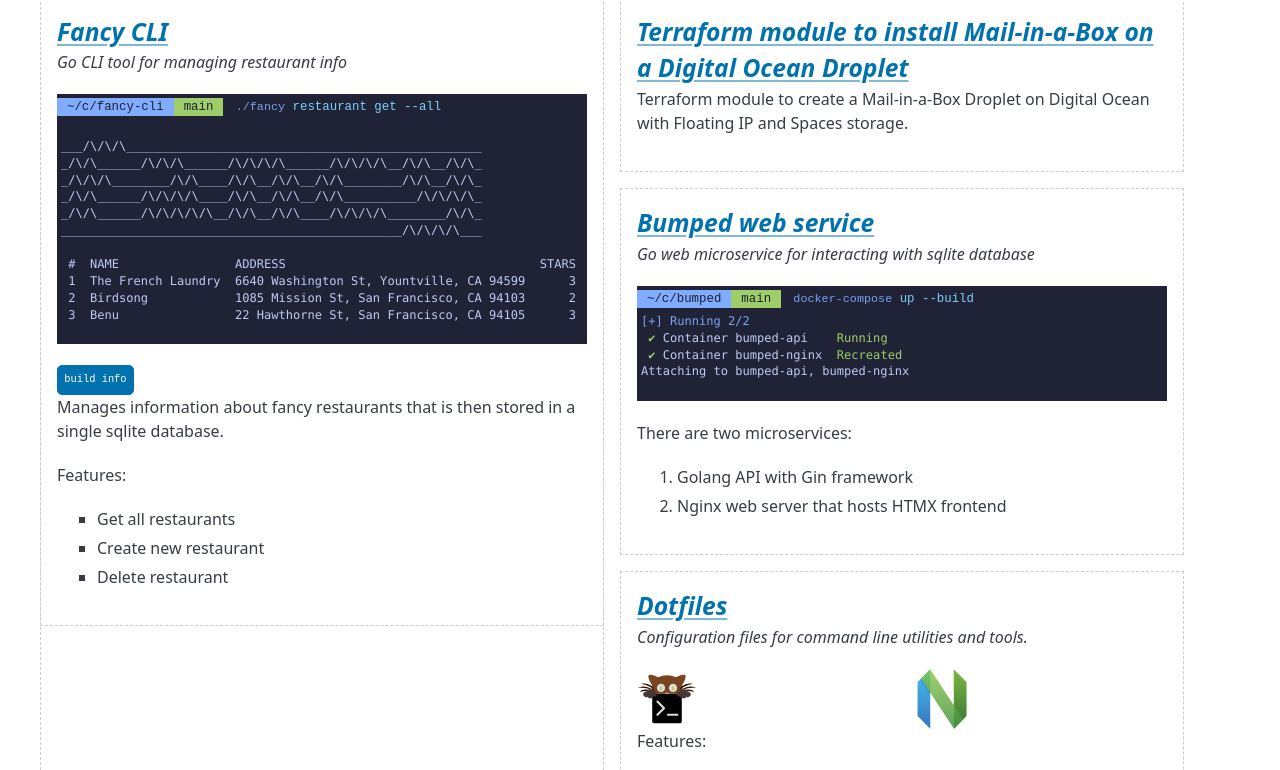
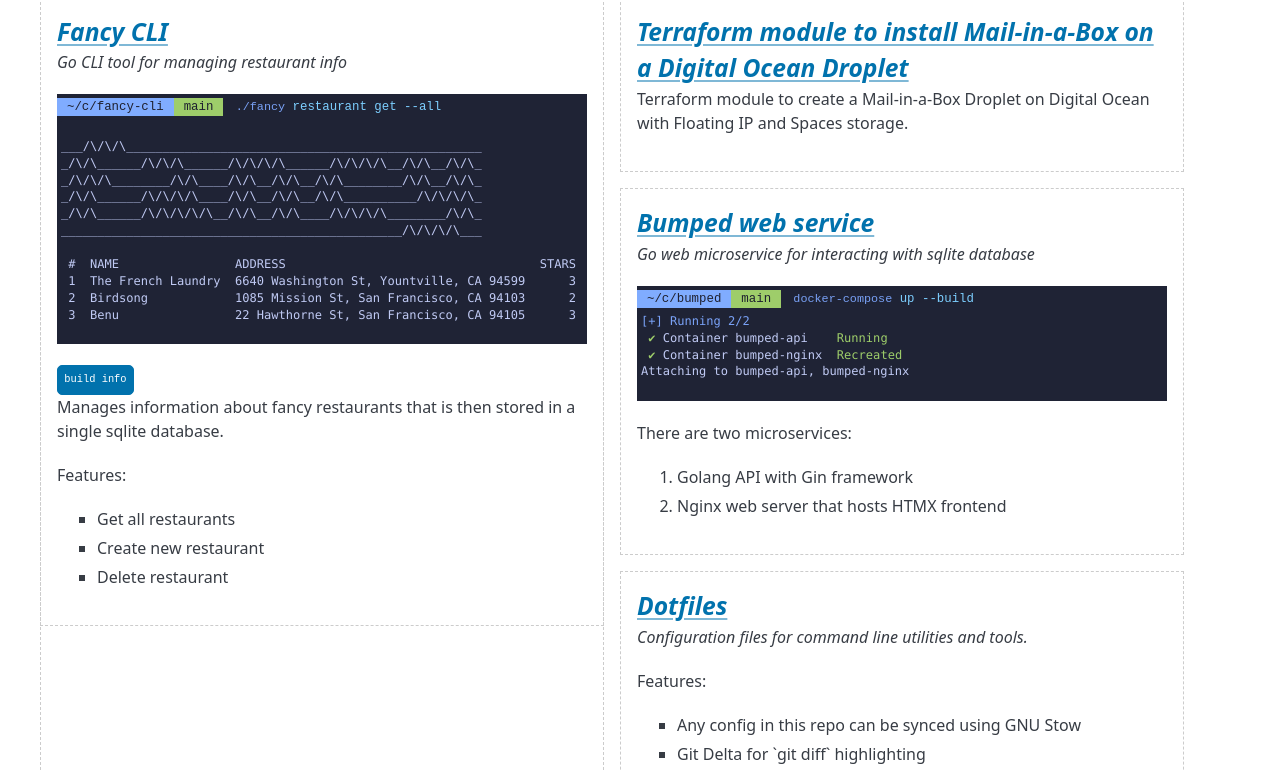
Before and after one commit to jcardarelli/jcardarelli.github.io, a website: page index.html in a window 1280 px wide. Shown: the part 122-892 px from the top of the page. Drawn offline with nearby package versions, Linux system fonts and the light colour scheme; a script that the page names is missing.

Commit message:
Comment out the dotfiles icons for now

```diff
--- a/index.html
+++ b/index.html
@@ -153,14 +153,14 @@
             Configuration files for command line utilities and tools.
           </p>
           <section class="project-desc">
-            <div class="grid">
-              <div>
-                <img src="img/kitty.svg" class="dotfile-program" />
-              </div>
-              <div>
-                <img src="img/neovim.svg" class="dotfile-program" />
-              </div>
-            </div>
+            <!--<div class="grid">-->
+            <!--  <div>-->
+            <!--    <img src="img/kitty.svg" class="dotfile-program" />-->
+            <!--  </div>-->
+            <!--  <div>-->
+            <!--    <img src="img/neovim.svg" class="dotfile-program" />-->
+            <!--  </div>-->
+            <!--</div>-->
             <p>Features:</p>
             <ul>
               <li>Any config in this repo can be synced using GNU Stow</li>
```
